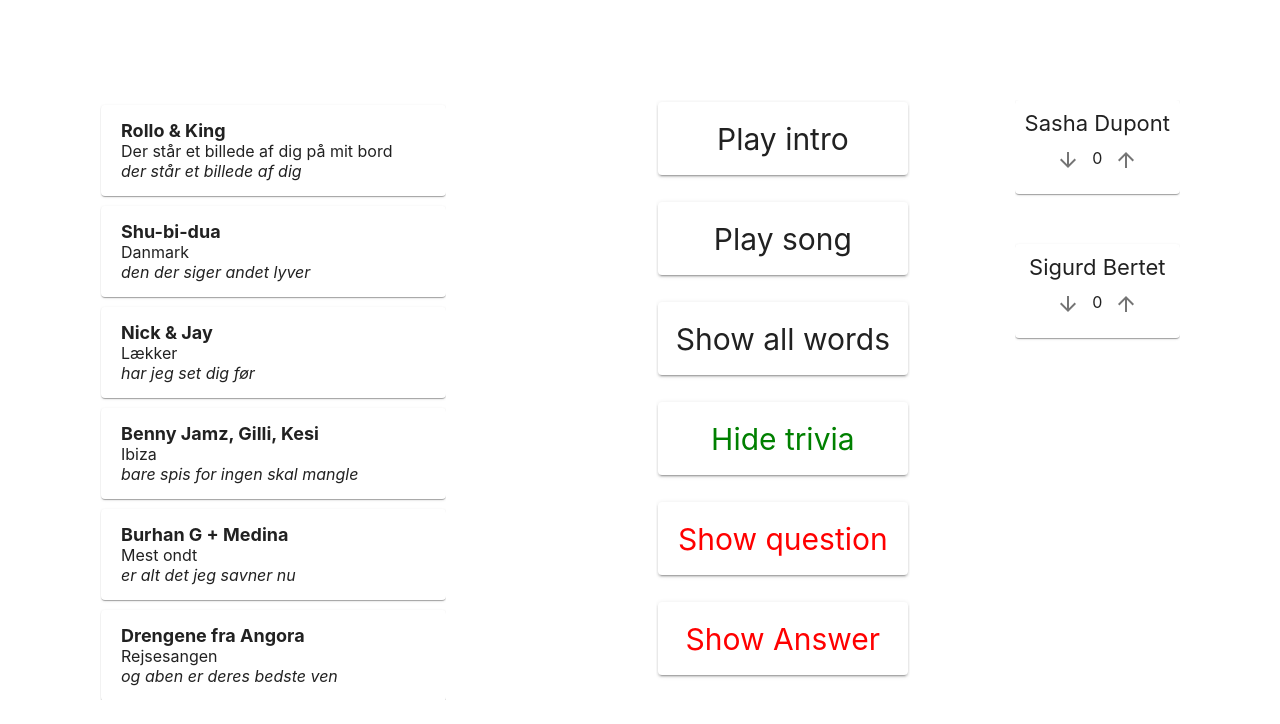
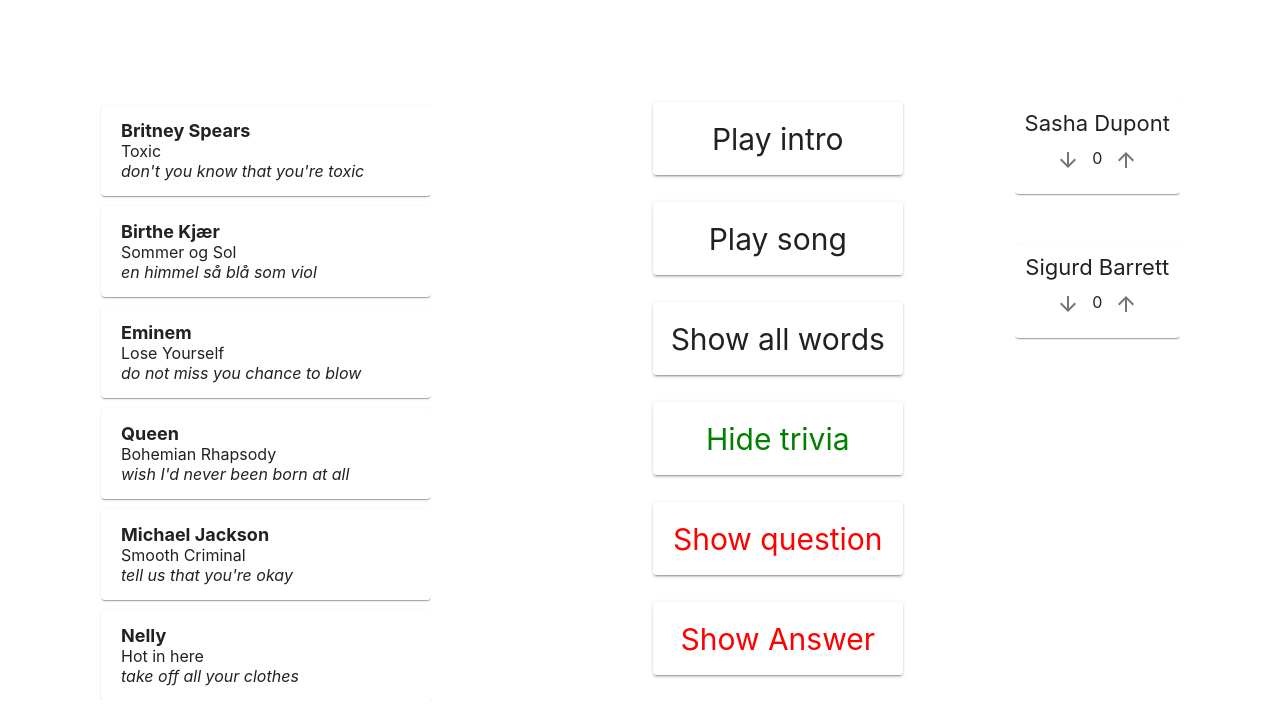
Before and after one commit to AndersKroeyer/hit-me-with-that-song, a React (Create React App) app: page /hit-me-with-that-song/control-panel in a window 1280 px wide. Shown: the top 724 px of the page. Built offline with nearby package versions, Linux system fonts and the light colour scheme.

Commit message:
new songs

```diff
--- a/src/Components/ControlPanel/ControlPanel.tsx
+++ b/src/Components/ControlPanel/ControlPanel.tsx
@@ -3,7 +3,7 @@
 import { useReducer, useEffect, useState } from 'react';
 import { Song, TriviaState, Word } from '../types';
 import { styles } from './ControlPanel.styles';
-import { SongData } from '../../Data/TDC2021';
+import SongData from '../../Data/VinVin2021';
 import ToggleWord from './ToggleWord.tsx/ToggleWord';
 import TeamPointControl from './TeamPointControl/TeamPointControl';
 import {
@@ -81,6 +81,7 @@
 
   const handleSongClick = (index: number) =>
     dispatch({ type: SET_SONG_ACTION, song: SongData[index] });
+
   const handleWordClick = (
     index: number,
     visible: boolean,
@@ -208,7 +209,7 @@
             handlePointChange={(amount) => setTeam1Points(team1Points + amount)}
           />
           <TeamPointControl
-            name="Sigurd Bertet"
+            name="Sigurd Barrett"
             points={team2Points}
             handlePointChange={(amount) => setTeam2Points(team2Points + amount)}
           />
--- a/src/Components/Dashboard/Dashboard.tsx
+++ b/src/Components/Dashboard/Dashboard.tsx
@@ -69,11 +69,12 @@
       </div>
     ) : (
       <div className={classes.wordsContainer}>
-        {dataFromBroadCast.words.map((word) => (
+        {dataFromBroadCast.words.map((word, index) => (
           <div
             className={classes.cardFlipContainer}
             style={{ flexGrow: getGrowth(word.text.length) }}
           >
+            {/* <div style={{ color: 'white' }}>{index}</div> */}
             <ReactCardFlip isFlipped={word.visible} flipDirection="horizontal">
               <Word
                 visible={false}
@@ -98,7 +99,7 @@
         style={{ display: dataFromBroadCast.words.length ? 'block' : 'none' }}
       >
         <div>Sasha Dupont: {teamPoints.team1Points}</div>
-        <div>Sigurd Bertet: {teamPoints.team2Points}</div>
+        <div>Sigurd Barrett: {teamPoints.team2Points}</div>
       </div>
       {content}
       <ReactPlayer playing={playing} url={musicUrl} onPlay={onMusicStart} />
--- /dev/null
+++ b/src/Data/SongBuildingUtil.ts
@@ -0,0 +1,24 @@
+import { Word } from '../Components/types';
+
+export const rand = (arrayLength: number) =>
+  Math.floor(Math.random() * arrayLength);
+
+export const buildWords = (words: string[]): Word[] => {
+  const randomIndices: number[] = [];
+  let attempts = 0;
+  while (randomIndices.length < 2) {
+    const index = rand(words.length);
+    if (!randomIndices.includes(index)) {
+      randomIndices.push(index);
+    }
+    attempts += 1;
+    if (attempts > 100) {
+      break;
+    }
+  }
+  return words.map((w, index) => ({
+    text: w,
+    visible: false,
+    stopWord: randomIndices.includes(index),
+  }));
+};
--- a/src/Data/TDC2021.ts
+++ b/src/Data/TDC2021.ts
@@ -1,29 +1,7 @@
-import { Song, TriviaState, Word } from '../Components/types';
+import { Song, TriviaState } from '../Components/types';
+import { buildWords } from './SongBuildingUtil';
 
-const rand = (arrayLength: number) => Math.floor(Math.random() * arrayLength);
-
-export const buildWords = (words: string[]): Word[] => {
-  console.log('building random stopwords');
-  const randomIndices: number[] = [];
-  let attempts = 0;
-  while (randomIndices.length < 2) {
-    const index = rand(words.length);
-    if (!randomIndices.includes(index)) {
-      randomIndices.push(index);
-    }
-    attempts += 1;
-    if (attempts > 100) {
-      break;
-    }
-  }
-  return words.map((w, index) => ({
-    text: w,
-    visible: false,
-    stopWord: randomIndices.includes(index),
-  }));
-};
-
-export const SongData: Song[] = [
+const SongData: Song[] = [
   {
     author: 'Rollo & King',
     title: 'Der står et billede af dig på mit bord',
@@ -154,3 +132,5 @@
     playtime: 12,
   },
 ];
+
+export default SongData;
--- /dev/null
+++ b/src/Data/VinVin2021.ts
@@ -0,0 +1,139 @@
+import { Song, TriviaState } from '../Components/types';
+import { buildWords } from './SongBuildingUtil';
+
+const SongData: Song[] = [
+  {
+    author: 'Britney Spears',
+    title: 'Toxic',
+    words: buildWords(["don't", 'you', 'know', 'that', "you're", 'toxic']),
+    trivia: 'I hvilket år klippede Britney Spears sit hår af?',
+    triviaAnswer: '2007',
+    showTrivia: TriviaState.Hidden,
+    url: 'https://www.youtube.com/watch?v=LOZuxwVk7TU&t=2m01s',
+    playtime: 12,
+  },
+  {
+    author: 'Birthe Kjær',
+    title: 'Sommer og Sol',
+    words: buildWords(['en', 'himmel', 'så', 'blå', 'som', 'viol']),
+    trivia: 'Hvilket mellemnavn blev Birthe Kjær født med?',
+    triviaAnswer: 'Glady',
+    showTrivia: TriviaState.Hidden,
+    url: 'https://www.youtube.com/watch?v=RDGNMXd21SY&t=0m9s',
+    playtime: 14,
+  },
+  {
+    author: 'Eminem',
+    title: 'Lose Yourself',
+    words: buildWords(['do', 'not', 'miss', 'you', 'chance', 'to', 'blow']),
+    trivia: 'Hvem sagsøgte Eminem over sangen "My Name Is"?',
+    triviaAnswer: "Eminem's mor",
+    showTrivia: TriviaState.Hidden,
+    url: 'https://www.youtube.com/watch?v=_Yhyp-_hX2s&t=1m38s',
+    playtime: 13,
+  },
+  {
+    author: 'Queen',
+    title: 'Bohemian Rhapsody',
+    words: buildWords(['wish', "I'd", 'never', 'been', 'born', 'at', 'all']),
+    trivia: 'Hvad hedder de 4 medlemmer i Queen?',
+    triviaAnswer:
+      'Freddie Mercury, Brian Harold May, Roger Taylor, og John Deacon',
+    showTrivia: TriviaState.Hidden,
+    url: 'https://www.youtube.com/watch?v=fJ9rUzIMcZQ&t=2m28s',
+    playtime: 13,
+  },
+  {
+    author: 'Michael Jackson',
+    title: 'Smooth Criminal',
+    words: buildWords(['tell', 'us', 'that ', "you're", 'okay']),
+    trivia: 'Hvor mange søskende havde Michael Jackson?',
+    triviaAnswer: '8',
+    showTrivia: TriviaState.Hidden,
+    url: 'https://www.youtube.com/watch?v=h_D3VFfhvs4&t=1m58s',
+    playtime: 17,
+  },
+  {
+    author: 'Nelly',
+    title: 'Hot in here',
+    words: buildWords(['take', 'off', 'all', 'your', 'clothes']),
+    trivia: 'Hvad er Nelly rigtige navn?',
+    triviaAnswer: 'Cornell Iral Haynes, Jr.',
+    showTrivia: TriviaState.Hidden,
+    url: 'https://www.youtube.com/watch?v=GeZZr_p6vB8&t=2m00s',
+    playtime: 18,
+  },
+  {
+    author: 'Nirvana',
+    title: 'Smells like teen spirit',
+    words: buildWords(['Here', 'we', 'are ', 'now', 'entertain', 'us']),
+    trivia: 'Hvornår døde Kurt Cobain?',
+    triviaAnswer: '8 April, 1994',
+    showTrivia: TriviaState.Hidden,
+    url: 'https://www.youtube.com/watch?v=hTWKbfoikeg&t=0m58s',
+    playtime: 18,
+  },
+
+  {
+    author: 'Notorious B.I.G',
+    title: 'Juicy',
+    words: buildWords([
+      'and',
+      'if',
+      'you',
+      "don't",
+      'know',
+      'now',
+      'you',
+      'know',
+    ]),
+    trivia: 'Hvilke kendte musikere gik Biggie i High School med?',
+    triviaAnswer: 'Jay Z, Busta Rhymes og DMX',
+    showTrivia: TriviaState.Hidden,
+    url: 'https://www.youtube.com/watch?v=_JZom_gVfuw&t=2m14s',
+    playtime: 12,
+  },
+  {
+    author: 'Bon Jovi',
+    title: 'Living on a prayer',
+    words: buildWords(['Take', 'my', 'hand', "we'll", 'make', 'it']),
+    trivia: "Hvad hedder Bon Jovi' gennembrudsalbum fra 1986?",
+    triviaAnswer: 'Slippery When Wet',
+    showTrivia: TriviaState.Hidden,
+    url: 'https://www.youtube.com/watch?v=lDK9QqIzhwk&t=1m32s',
+    playtime: 16,
+  },
+  {
+    author: 'Nik & Jay',
+    title: 'En dag tilbage',
+    words: buildWords(['lyst', 'til', 'at', 'leve', 'videre', 'i', 'hende']),
+    trivia: 'Hvilken grøntsag er Nik allergisk overfor',
+    triviaAnswer: 'Tomat',
+    showTrivia: TriviaState.Hidden,
+    url: 'https://www.youtube.com/watch?v=_JgbyISzmjQ&t=1m25s',
+    playtime: 21,
+  },
+  {
+    author: 'Lil Nas X',
+    title: 'Old town road',
+    words: buildWords(['you', "can't", 'tell', 'me', 'nothing']),
+    trivia: 'Hvad er Lil Nas X rigtige navn?',
+    triviaAnswer: 'Montero Lamar Hill',
+    showTrivia: TriviaState.Hidden,
+    url: 'https://www.youtube.com/watch?v=r7qovpFAGrQ&t=40s',
+    playtime: 15,
+  },
+  {
+    author: 'Pharrel Williams',
+    title: 'Happy',
+    words: buildWords(['feel', 'like', 'happiness', 'is', 'the', 'truth']),
+    trivia:
+      'Pharrel Williams er halvdelen af hvilken hiphopmusikproduktionsselskab og sangskriver-duo?',
+    triviaAnswer: 'The Neptunes',
+    showTrivia: TriviaState.Hidden,
+    url: 'https://www.youtube.com/watch?v=cmCDqX3ngfA&t=0m30s',
+    playtime: 15,
+  },
+];
+
+export default SongData;
```
Also changed, not shown: package.json (+19 -19 lines).
